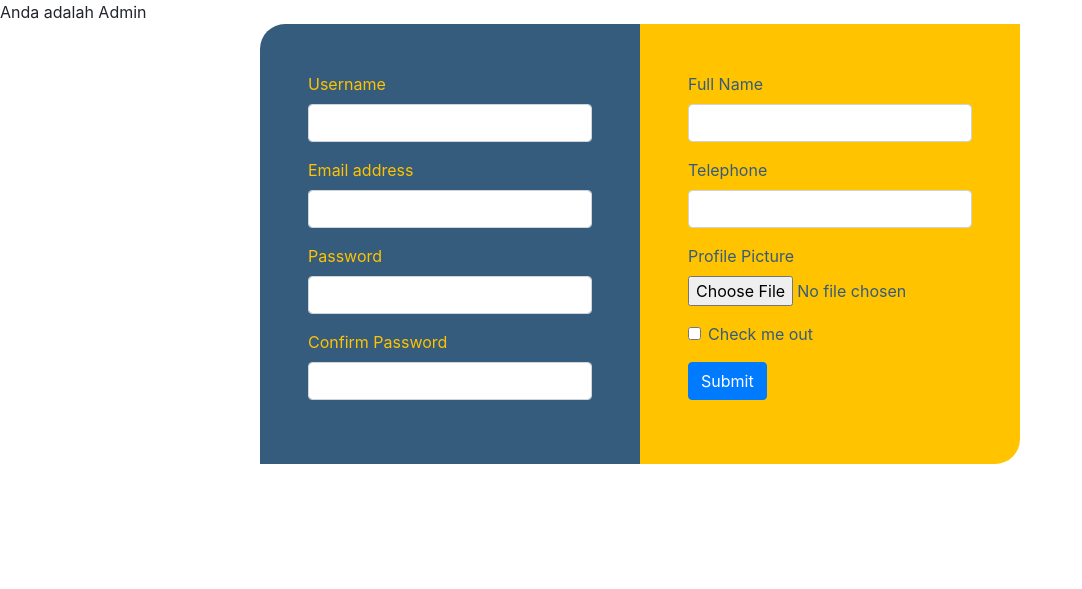
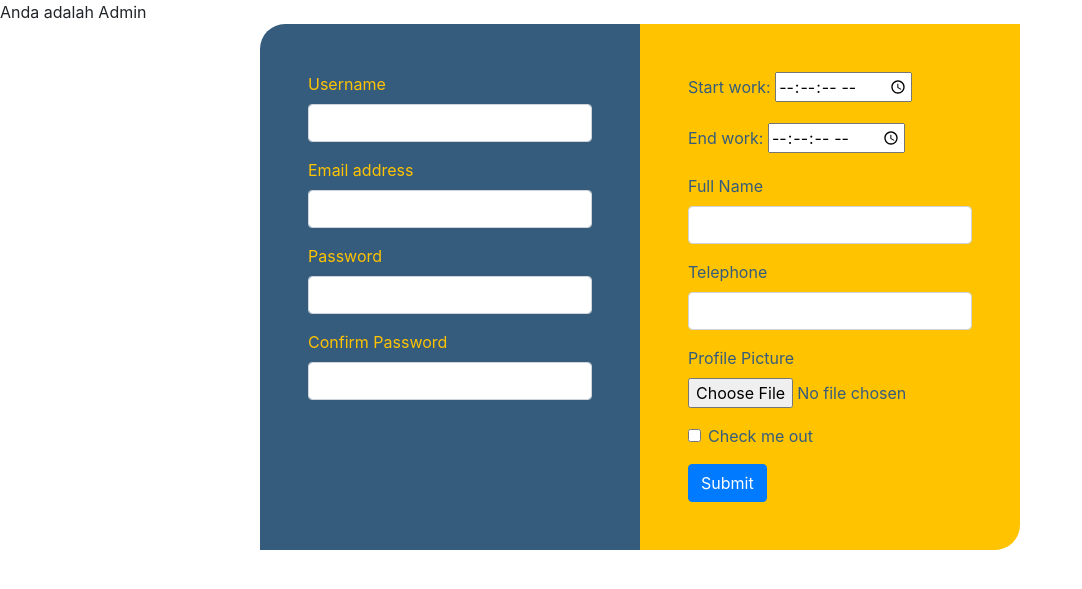
Before and after one commit to satriotol/DJANGO-ANLOSNEW, a Django app: template templates/karyawan_form.html in a window 1280 px wide. Shown: the part 56-645 px from the top of the page, without its empty margins (0-1082 px from the left). Run offline with Django 3.2, Linux system fonts and the light colour scheme; the template is opened without the code that fills it: values that come from a table or form of the project are taken from there, others are empty; the visitor is signed in with stand-in values (Sample User, id 1); some libraries are stand-ins or nearby versions.

Commit message:
perusahaan.api location

```diff
--- a/perusahaan/forms.py
+++ b/perusahaan/forms.py
@@ -28,4 +28,4 @@ class companyprofileform(forms.ModelForm):
 class usersform(forms.ModelForm):
     class Meta():
         model = users
-        fields = ('id_company','name','telp','profile_pic','location')
+        fields = ('id_company','name','telp','profile_pic','location','start_work','end_work')
--- a/perusahaan/models.py
+++ b/perusahaan/models.py
@@ -27,6 +27,9 @@ class users(models.Model):
     telp = models.CharField(max_length=12)
     profile_pic = models.ImageField(upload_to='profile_pics',blank=True)
     location = models.TextField(default="")
+    record_location = models.TextField(null=True)
+    start_work = models.TimeField(null=True)
+    end_work = models.TimeField(null=True)
 
     def __str__(self):
         return self.name
--- a/perusahaan/serializers.py
+++ b/perusahaan/serializers.py
@@ -12,7 +12,7 @@ class UsersSerializer(serializers.ModelSerializer):
     class Meta:
         model = users
         # fields = ['id','id_company','location','user']
-        fields = ['id_company','name','telp','profile_pic','location']
+        fields = ['id_company','name','telp','profile_pic','start_work','end_work','location','record_location']
 
 
 class UserSerializer(serializers.ModelSerializer):
--- a/templates/karyawan_form.html
+++ b/templates/karyawan_form.html
@@ -37,8 +37,12 @@
         </div>
         <div class="col-sm-4 profile py-5 px-5">
             <input type="hidden" name="id_company" id="id_id_company" value="{{user.company.id}}">
-            <textarea type="text" name="location" cols="40" rows="10" required=""
-                id="id_location" style="display : none">{{user.company.location}}</textarea>
+            <textarea type="text" name="location" cols="40" rows="10" required="" id="id_location"
+                style="display : none">{{user.company.location}}</textarea>
+            <p><label for="id_start_work">Start work:</label> <input type="time" step="2" name="start_work" required=""
+                    id="id_start_work"></p>
+            <p><label for="id_end_work">End work:</label> <input type="time" step="2" name="end_work" required=""
+                    id="id_end_work"></p>
             <div class="form-group">
                 <label for="exampleInputEmail1">Full Name</label>
                 <input type="text" class="form-control" id="id_name" name="name" aria-describedby="emailHelp">
```
